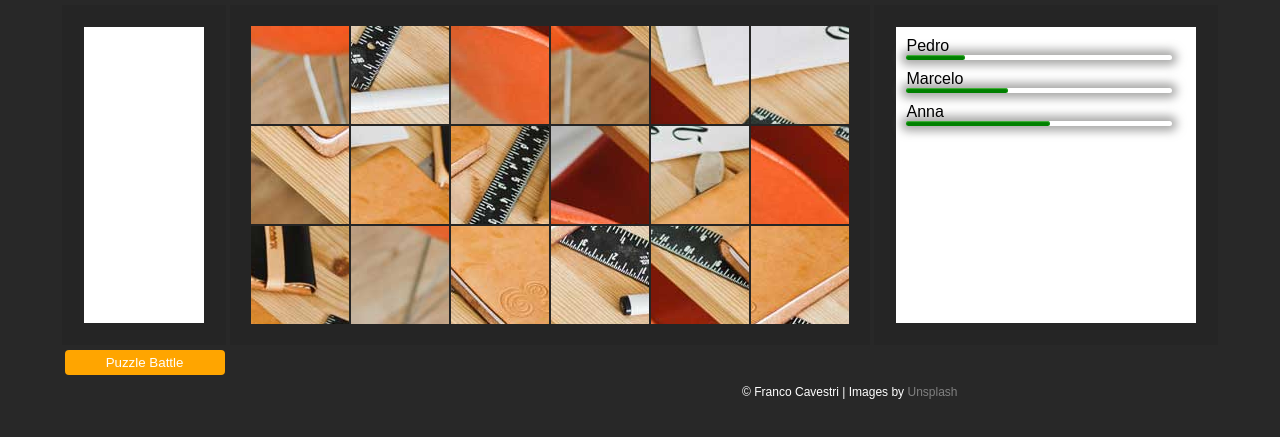
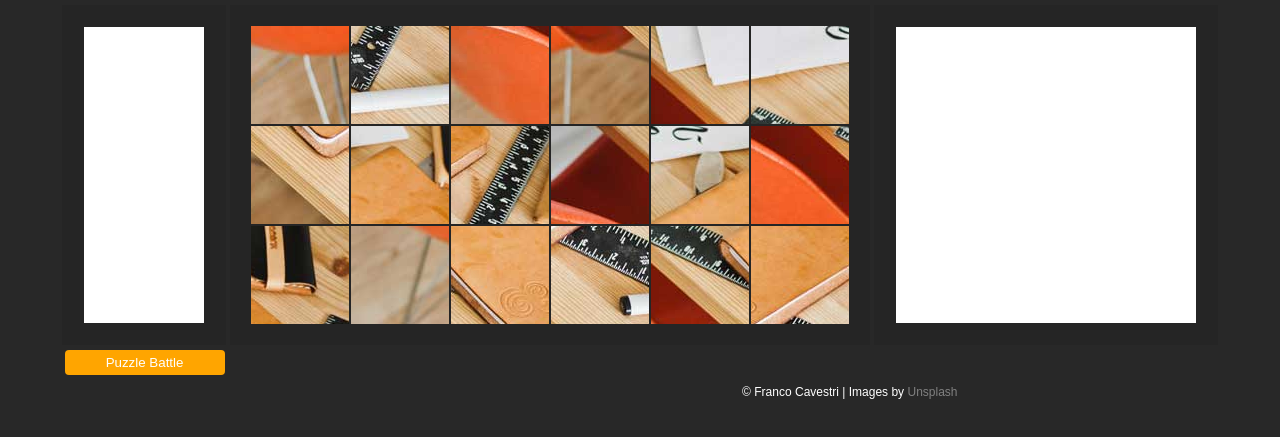
Before and after one commit to cavestri/puzzle, a website: page public/index.html in a window 1280 px wide. Shown: the part 119-556 px from the top of the page. Drawn offline with Linux system fonts and the light colour scheme; no server answers; a web font is replaced by a local one.

Commit message:
progress bars comunications

```diff
--- a/app.js
+++ b/app.js
@@ -65,12 +65,15 @@ io.on('connection', function(socket){
 
 		var prog = (Math.ceil((val*100)/18));
 
+		console.log(prog);
+
 		var user = {
 			user: socket.id,
 			progress: prog
 		}
 
 		socket.broadcast.emit('progressBars', user);
+
 
 	});
 
--- a/public/index.html
+++ b/public/index.html
@@ -31,24 +31,7 @@
 
   <div id="progressBoard" class="progress-board">
 
-    <ul id="progressList" class="progress-list">
-
-      <li>
-        <span>Pedro</span>
-        <progress value="22" max="100"></progress>
-      </li>
-
-      <li>
-        <span>Marcelo</span>
-        <progress value="38" max="100"></progress>
-      </li>
-
-      <li>
-        <span>Anna</span>
-        <progress value="54" max="100"></progress>
-      </li>
-
-    </ul>
+    <ul id="progressList" class="progress-list"></ul>
 
   </div>
 
--- a/public/js/socketConection.js
+++ b/public/js/socketConection.js
@@ -3,10 +3,15 @@ var socket = io.connect();
 socket.emit('loadUsers');
 
 socket.on('userConects', function (data) {
+
 	$('#connectedUsers').empty();
+	$('#progressList').empty();
+
 	for (var i = 0; i < data.length; i++) {
 		$('#connectedUsers').append('<li id="' + data[i].id + '"><p>' + data[i].name + '</p></li>');
+		$('#progressList').append('<li><span>' + data[i].name + '</span><progress class="' + data[i].id + '" value="0" max="100"></progress></li>');
 	}
+
 });
 
 $('#puzzleBattle').on('click', function () {
@@ -19,5 +24,8 @@ socket.on('disconectUser', function (data) {
 });
 
 socket.on('progressBars', function (data) {
+
 	console.log(data);
+	$('.' + data.user).attr('value', data.progress);
+
 });
```
